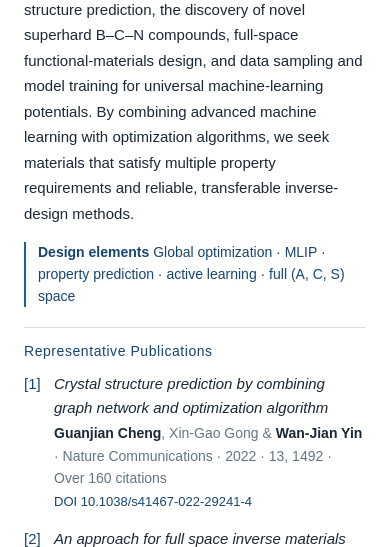
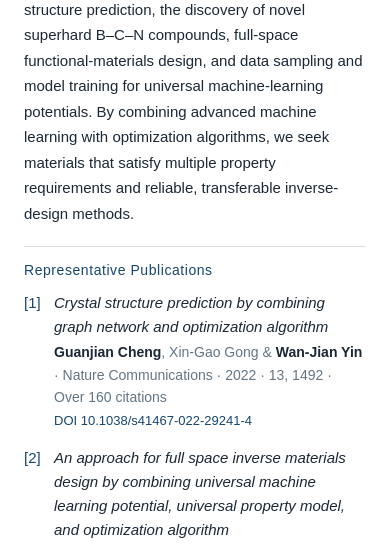
Before and after one commit to Yuming12138/cmsg-group-web, a Flask app: page /research in a window 390 px wide. Shown: the part 1719-2266 px from the top of the page. Run offline with Flask 3, Linux system fonts and the light colour scheme; some web fonts are replaced.

Commit message:
feat: remove the result-line bars from the research works
The accented one-line summaries between each work's description and its
representative publications are gone (all three works, both locales), together
with their CSS. The description now reads straight into the publications list.

```diff
--- a/static/site/css/research.css
+++ b/static/site/css/research.css
@@ -140,7 +140,7 @@ html[lang^="zh"] .research-detail [data-lang="en"] {
   font-weight: 300;
   letter-spacing: 0.005em;
   line-height: 1.18;
-}.research-detail .work-copy > p:not(.work-kicker):not(.result-line):not(.work-title-en):not(.language-label) {
+}.research-detail .work-copy > p:not(.work-kicker):not(.work-title-en):not(.language-label) {
   max-width: 690px;
   margin-bottom: 12px;
   color: var(--ink-900);
@@ -156,15 +156,6 @@ html[lang^="zh"] .research-detail [data-lang="en"] {
   letter-spacing: 0.08em;
   line-height: 1.4;
   text-transform: uppercase;
-}.research-detail .result-line {
-  margin: 18px 0 18px;
-  padding-left: 12px;
-  border-left: 2px solid var(--accent);
-  color: var(--accent-dark);
-  font-size: 14px;
-  line-height: 1.55;
-}.research-detail .result-line span {
-  font-weight: 700;
 }.research-detail .citation {
   margin-top: 22px;
   padding-top: 12px;
@@ -282,16 +273,13 @@ html[lang^="zh"] .research-detail [data-lang="en"] {
     margin-bottom: 16px;
     font-size: 32px;
     line-height: 1.2;
-  }.research-detail .work-copy > p:not(.work-kicker):not(.result-line):not(.work-title-en):not(.language-label) {
+  }.research-detail .work-copy > p:not(.work-kicker):not(.work-title-en):not(.language-label) {
     font-size: 15px;
     line-height: 1.7;
   }.research-detail .work-title-en {
     margin-bottom: 16px;
     font-size: 32px;
     line-height: 1.2;
-  }.research-detail .result-line {
-    margin-top: 16px;
-    margin-bottom: 16px;
   }.research-detail .citation {
     margin-top: 20px;
   }
--- a/templates/site/research.html
+++ b/templates/site/research.html
@@ -27,8 +27,6 @@
               <p data-page-node-id="M9NFH7d5H1H9UdAeqH0J6E"><span data-lang="zh" data-page-node-id="6UfeiUBaBY02F1LccFSkYk">材料的性质由元素类型（A）、化学配比（C）和结构构型（S）共同决定，三者的组合构成庞大的设计空间，给具有目标性质的新材料发现带来挑战。我们团队聚焦材料逆向设计，从目标性质出发寻找合适的化学组成与原子排列，不局限于已知化合物或预设结构原型。</span><span data-lang="en" hidden data-page-node-id="BApW0zY1FmjpWG0kzlR6yH">Material properties are jointly determined by elemental identity (A), chemical stoichiometry (C), and atomic structure (S). Their combination forms a vast design space that makes the discovery of materials with target properties challenging. We focus on inverse design, starting from target properties to identify suitable compositions and atomic arrangements without being limited to known compounds or predefined structural prototypes.</span></p>
               <p data-page-node-id="qFDOUnf6qOHWwAHCbPwHhb"><span data-lang="zh" data-page-node-id="B8S6ctpGwnNjuJo58vPX5f">我们发展了联合探索（A、C、S）全空间的逆向设计方法：利用全局优化算法引导目标性质导向的搜索，通过机器学习原子间势与性质预测模型快速评估候选材料，并通过主动学习协同推进材料探索与模型迭代优化。</span><span data-lang="en" hidden data-page-node-id="UQ49gHiDXwJyF4cLpEk71X">We develop inverse-design methods that jointly explore the full (A, C, S) space. Global optimization guides property-driven searches, machine-learning interatomic potentials and property-prediction models rapidly evaluate candidates, and active learning couples materials exploration with iterative model refinement.</span></p>
               <p data-page-node-id="TQ8wN8QnuKI3suep1N5a9P"><span data-lang="zh" data-page-node-id="IVDmwqrfDLYAj0TuN2wj0I">相关方法已应用于晶体结构预测、新型超硬 B–C–N 化合物发现、全空间功能材料设计，以及通用机器学习势的数据采样与模型训练。通过结合先进的机器学习与优化算法，我们致力于寻找兼顾多性质要求的新材料，发展可靠、可迁移的逆向设计方法。</span><span data-lang="en" hidden data-page-node-id="9QsdG6XUFaCIvaKpqWWO5n">These methods have been applied to crystal structure prediction, the discovery of novel superhard B–C–N compounds, full-space functional-materials design, and data sampling and model training for universal machine-learning potentials. By combining advanced machine learning with optimization algorithms, we seek materials that satisfy multiple property requirements and reliable, transferable inverse-design methods.</span></p>
-              <p class="result-line" data-lang="zh" data-page-node-id="CId63ceSXM4yFkfKC0JVTq"><span data-page-node-id="ObzSx15gD6GO4BJyXB1qP6">设计要素</span> 全局优化 · MLIP · 性质预测 · 主动学习 · A–C–S 全空间</p>
-              <p class="result-line" data-lang="en" hidden data-page-node-id="3Op6NVunn37IHbx5m1UCc3"><span data-page-node-id="2AsTzn7Y1CGKBgdSODCs5H">Design elements</span> Global optimization · MLIP · property prediction · active learning · full (A, C, S) space</p>
               <div class="related-papers" aria-label="材料逆向设计代表论文" data-page-node-id="ErHYkUdTGDGGluuxrIdw8j">
                 <p class="related-heading" data-page-node-id="X9dicm9vcSFgJMRqI0E35h"><span data-lang="zh" data-page-node-id="YnI4GkqRhqjjMwgdorsJJz">代表论文</span><span data-lang="en" hidden data-page-node-id="l3KdFkvuWaChNgSOIuMUnq">Representative Publications</span></p>
                 <ol data-page-node-id="S8kAxWBlsdhEWkUB90Nts9">
@@ -67,8 +65,6 @@
               <h3 class="work-title" data-page-node-id="Kjk2R9ycycnnMsnmg6rs4q"><span data-lang="zh" data-page-node-id="maXwX96rLTa9SNU4gF54o6">用剪切-成键描述符绘制负热膨胀材料的可解释图景</span><span data-lang="en" hidden data-page-node-id="aj18xntaUNpqoj4Uoao9we">An interpretable picture of negative thermal expansion from a shear-bond descriptor</span></h3>
               <p data-page-node-id="PMIcR1TdX7uLe8BIYjNqur"><span data-lang="zh" data-page-node-id="5N2a5vujY1tLA0eAZxc1Sa">负热膨胀材料对于降低器件中的热应力非常重要，但这类材料长期缺少能够跨化学空间迁移的设计原则。研究将百余年的热膨胀数据与机器学习结合，找到由剪切模量和成键模量构成的可解释描述符。</span><span data-lang="en" hidden data-page-node-id="t6FbGmx1oFfKwWMNQoe1Xt">Negative-thermal-expansion materials are important for reducing thermal stress in devices, yet design principles that transfer across chemical space have remained limited. We combine more than a century of thermal-expansion data with machine learning to identify an interpretable descriptor built from shear and bond moduli.</span></p>
               <p data-page-node-id="lLH5D2tCsy2Ft4lC7a1ZQt"><span data-lang="zh" data-page-node-id="83qyNPISPKWj4ltJXTr66I">这个描述符把正、负热膨胀材料放入同一张力学图景，并指导通用机器学习势驱动的高通量有限温度模拟。由此预测了 3,665 种具有宽工作温区的负热膨胀晶体，随后合成和表征了 11 种此前未报道的化合物，验证了框架的可迁移性。</span><span data-lang="en" hidden data-page-node-id="0UxY1QZMoxY3Db6lvGDnoa">The descriptor places positive- and negative-expansion materials in a common mechanical picture and guides high-throughput finite-temperature simulations powered by universal machine-learning potentials. We predicted 3,665 negative-thermal-expansion crystals with broad operating ranges and experimentally synthesized and characterized 11 previously unreported compounds.</span></p>
-              <p class="result-line" data-lang="zh" data-page-node-id="AzZxPk3rgDk6rWe0zIA0Lh"><span data-page-node-id="y5kctCV0cqUFKvL6HNyGLc">核心结果</span> 3,665 个候选 · 11 个实验验证 · 可解释 G/Ē 描述符</p>
-              <p class="result-line" data-lang="en" hidden data-page-node-id="yyAgJR7LyF0ZquiMh8QDJi"><span data-page-node-id="UCg8ojOZSgctIHsRmmjGFo">Key results</span> 3,665 candidates · 11 experimental validations · interpretable G/Ē descriptor</p>
               <div class="citation" data-page-node-id="SztmAF6U5bUTFFUSRHExCS">
                 <p class="citation-title" data-page-node-id="JIZkGGQOlFZ1r7O1aA0eKm">The Shear-Bond Descriptor and Universal Machine-Learning Potential Enable Large-Scale Discovery of Negative Thermal Expansion Materials</p>
                 <p class="citation-meta" data-page-node-id="kNEFDSwF37GSs1DmZlkisH"><strong>Guangming Chen</strong>, <strong>Shun Tian</strong>, <strong>Kaiwei Feng</strong>, Yilun Liu, <strong>Wanjian Yin</strong>, Qilong Gao &amp; <strong>Ke Zhou</strong> · Manuscript</p>
@@ -100,8 +96,6 @@
               <h3 class="work-title" data-page-node-id="vkFyR1NxQQsndwKPlQZG7k"><span data-lang="zh" data-page-node-id="5wXXaiKTIwgTPLUnw6rPfp">用全局机器学习势和多目标优化，反向设计超硬 C–N 化合物</span><span data-lang="en" hidden data-page-node-id="Lg5F4rLUIbCdQuuNDcakYO">Inverse design of superhard C–N compounds with global machine-learning potentials and multiobjective optimization</span></h3>
               <p data-page-node-id="fttRmhaeshBbVsB0GxtOEE"><span data-lang="zh" data-page-node-id="7dmTUIdYhfo9EkVMj3MH98">钻石的硬度为新型超硬材料设定了很高的参照，但传统晶体结构预测往往需要预先指定组成或结构。这里建立可变组成逆向设计流程，让机器学习势在搜索过程中持续更新，并同时处理离散的化学计量与连续的晶体结构。</span><span data-lang="en" hidden data-page-node-id="H9ISYTDCOfDkx28WqTeMXB">Diamond provides a demanding benchmark for new superhard materials, while conventional crystal-structure prediction often requires a predefined composition or structure. We establish a variable-composition inverse-design workflow in which machine-learning potentials are updated during the search and discrete stoichiometry is optimized together with continuous crystal structures.</span></p>
               <p data-page-node-id="c1zZIECPs5D0tsxACA1kVs"><span data-lang="zh" data-page-node-id="odos61cgu2MTpGU2sCpf3f">经过多轮搜索，研究发现了 38 种此前不在主要材料数据库中的稳定 C–N 超硬材料，其中 C<sub data-page-node-id="s2IFFTunk8LNsLSZKeazqJ">3</sub>（P6<sub data-page-node-id="Fr7j0NsYHff6lFwnR3o2F4">3</sub>22）预测硬度达到 97.4 GPa，超过文中采用的金刚石参照值。</span><span data-lang="en" hidden data-page-node-id="7mDFVo62QCPZy7KXynrAIW">After multiple search cycles, we identified 38 stable C–N superhard materials that were not included in the main materials databases. The predicted hardness of C<sub data-page-node-id="QpoJbI35PuyVaS41xxIdom">3</sub> (P6<sub data-page-node-id="9lHh7EmDyUf6eLgfmGaQRj">3</sub>22) reaches 97.4 GPa, exceeding the diamond reference used in the study.</span></p>
-              <p class="result-line" data-lang="zh" data-page-node-id="QdXPMTSuBmrPEl0tXSoBIL"><span data-page-node-id="jashI51edPuXwtAQyXx0SX">核心结果</span> 变量组成逆向设计 · 38 个新候选 · 97.4 GPa</p>
-              <p class="result-line" data-lang="en" hidden data-page-node-id="ILc1jeaEyN6nfEXsIq52Z3"><span data-page-node-id="HtnWgQdwIMVlURloWUCNPo">Key results</span> Variable-composition inverse design · 38 new candidates · 97.4 GPa</p>
               <div class="citation" data-page-node-id="Xhf1NAK0ZSAqOxhG98I3OD">
                 <p class="citation-title" data-page-node-id="XFE7j7K4pIvmTydZIF6G4Z">De Novo Inverse Design Superhard C−N Compounds via Global Machine Learning Interatomic Potentials and Multiobjective Optimization Algorithm</p>
                 <p class="citation-meta" data-page-node-id="DHtGbGRSF09ODDlPaPQgmE"><strong>Guanjian Cheng</strong> &amp; <strong>Wan-Jian Yin</strong> · J. Phys. Chem. Lett. · 2025</p>
```
